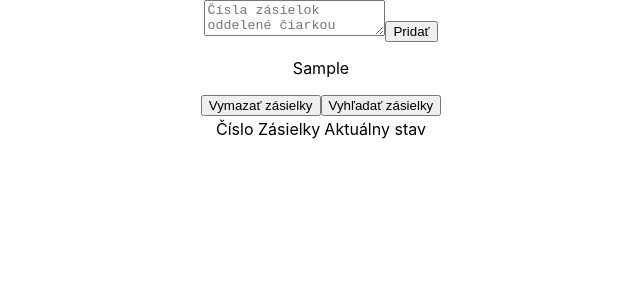
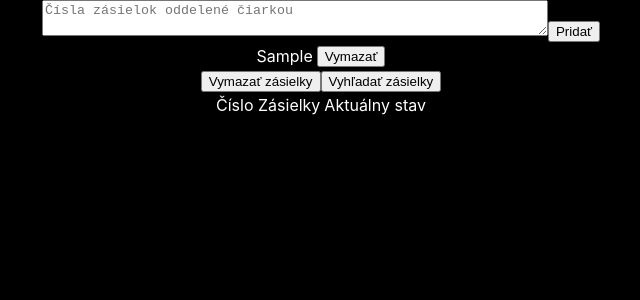
Before and after one commit to johnathan-codes/posta-tracker, a React (Create React App) app: page / in a window 1280 px wide. Both pictures are taken after typing "Sample" into the empty fields and a click on the button "Pridať". Shown: the top 300 px of the page, without its empty margins (319-959 px from the left). Built offline with nearby package versions, Linux system fonts and the light colour scheme.

Commit message:
little styling, added remove one package number

```diff
--- a/src/App.css
+++ b/src/App.css
@@ -1,5 +1,6 @@
 .App {
   text-align: center;
+  background-color: black;
 }
 
 .App-logo {
@@ -28,6 +29,17 @@
   color: #61dafb;
 }
 
+textarea {
+  max-width: 500px;
+  max-height: 500px;
+  width: 50%;
+  height: 100%;
+}
+
+.error {
+  color: red;
+}
+
 @keyframes App-logo-spin {
   from {
     transform: rotate(0deg);
--- a/src/App.js
+++ b/src/App.js
@@ -6,7 +6,7 @@ export default class App extends Component {
     parcelsToFind: [],
     parcelsData: [],
     input: '',
-    errorLength: ''
+    errorLength: '',
   };
 
   inputOnChange = (e) => {
@@ -27,12 +27,12 @@ export default class App extends Component {
       this.setState({
         parcelToFind: parcelsArray,
         input: '',
-        errorLength: ''
+        errorLength: '',
       });
     } else {
       this.setState({
-        errorLength: 'Číslo zásielky má 13 znakov'
-      })
+        errorLength: 'Nezadali ste číslo zásielky',
+      });
     }
   };
 
@@ -59,6 +59,14 @@ export default class App extends Component {
     localStorage.removeItem('parcels');
   };
 
+  removeOne = (index) => {
+    let parcelsArray = this.state.parcelsToFind;
+    parcelsArray.splice(index, 1);
+    this.setState({
+      parcelsToFind: parcelsArray,
+    });
+  };
+
   componentDidMount = () => {
     let storageString = localStorage.getItem('parcels');
 
@@ -79,20 +87,34 @@ export default class App extends Component {
     return (
       <div className="App" style={{ textAlign: '-webkit-center' }}>
         <form onSubmit={this.addPackageNumber}>
-          {errorLength && <p style={{color: 'red'}}>{errorLength}</p>}
+          {errorLength && <p className="error">{errorLength}</p>}
           <textarea
             placeholder="Čísla zásielok oddelené čiarkou"
             id="input"
             value={this.state.input}
             onChange={this.inputOnChange}
-            style={{ maxWidth: '500px' }}
           />
           <button>Pridať</button>
         </form>
 
-        {parcelsToFind.map((parcelToFind) => {
-          return <p key={parcelToFind + Math.floor(Math.random() * 100)}>{parcelToFind}</p>;
+        <table>
+          <tbody>
+            {parcelsToFind.map((parcelToFind, index) => {
+              return (
+                <tr key={index}>
+                  <td>{parcelToFind}</td>
+                  <td>
+                    <button color="danger" onClick={this.removeOne.bind(this, index)}>
+                      Vymazať
+                    </button>
+                  </td>
+                </tr>
+              );
             })}
+          </tbody>
+        </table>
+        {parcelsToFind.length > 0 && (
+          <div>
             <button onClick={this.deleteParcelsToFind}>Vymazať zásielky</button>
             <button onClick={this.getPostaResponse}>Vyhľadať zásielky</button>
             <table>
@@ -118,6 +140,8 @@ export default class App extends Component {
               </tbody>
             </table>
           </div>
+        )}
+      </div>
     );
   }
 }
--- a/src/index.css
+++ b/src/index.css
@@ -5,6 +5,8 @@ body {
     sans-serif;
   -webkit-font-smoothing: antialiased;
   -moz-osx-font-smoothing: grayscale;
+  background-color: black;
+  color: white;
 }
 
 code {
```
Also changed, not shown: 1 other file (tests, documents, lock files or other folders). Lines whose indentation alone changed are shown as unchanged.
